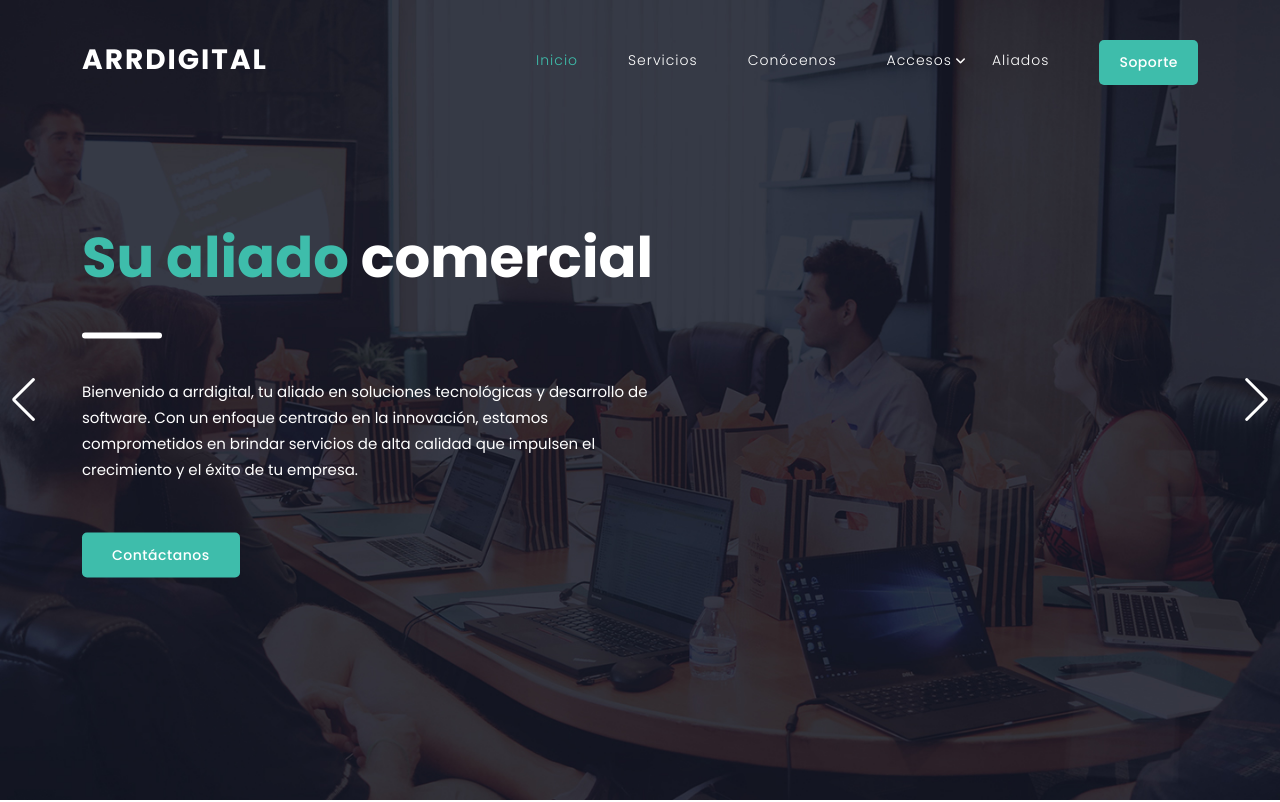
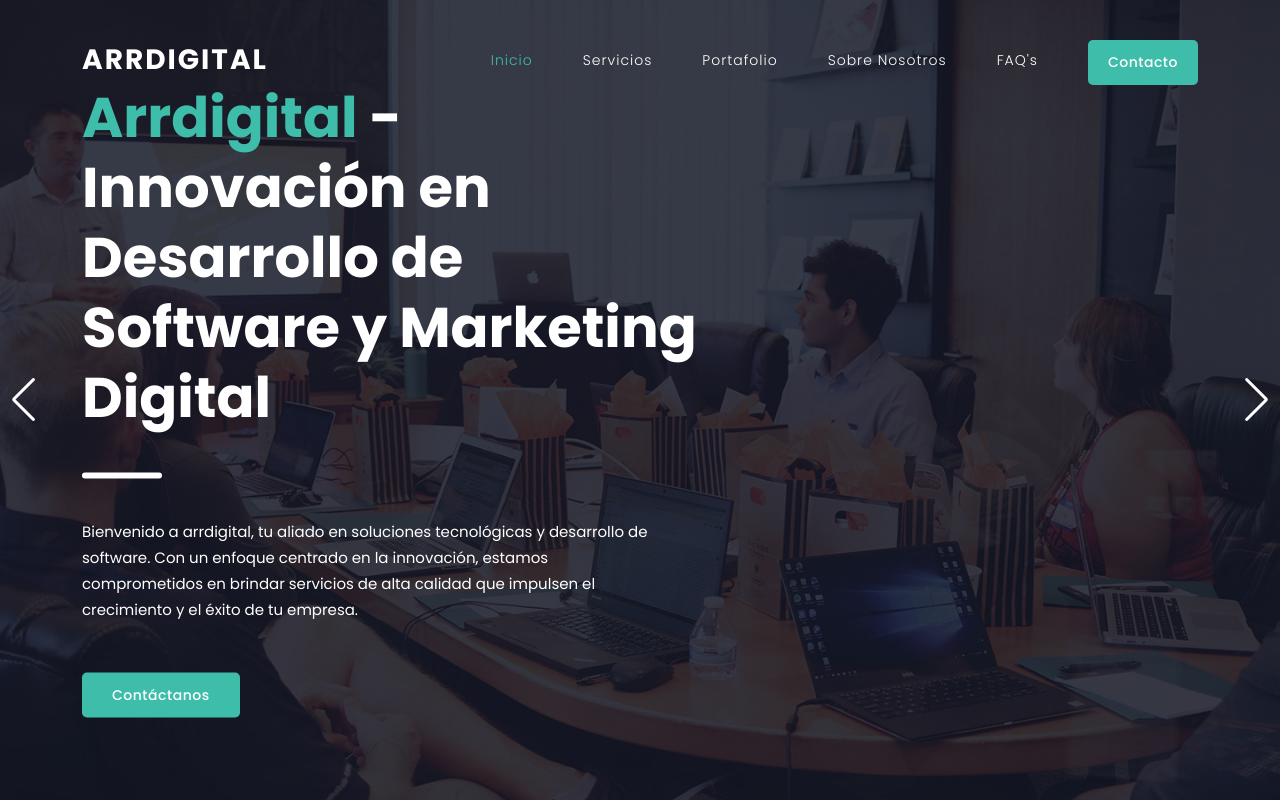
Before and after one commit to rbrenesr/wfd-arrdigital-html, a plain HTML site: page index.html in a window 1280 px wide. Shown: the top 802 px of the page. Drawn offline with nearby package versions, Linux system fonts and the light colour scheme.

Commit message:
wip(index) ajustes de forma en proceso {rb}
 Changes to be committed:
	modified:   index.html

```diff
--- a/index.html
+++ b/index.html
@@ -2,24 +2,32 @@
 <html lang="en">
 
 <head>
-  <title>Servicios de tecnología y software SaaS</title>
+  <title>Servicios de tecnología y software SaaS | Arrdigital</title>
   <meta charset="utf-8">
   <meta name="viewport" content="width=device-width, initial-scale=1, shrink-to-fit=no">
   <meta name="description" content="Desarrollo de Software a la medida, consultoría, seguridad por resultados, SaaS.">
-  <meta name="keywords" content="software, desarrollo, ERP, contabilidad, Saas, consultoría, seguridad, confianza">
-  <meta name="author" content="arrdigital">
-  <meta property="og:title" content="Servicios de tecnología y software SaaS">
+  <meta name="keywords" content="software, desarrollo, ERP, contabilidad, SaaS, consultoría, seguridad, confianza">
+  <meta name="author" content="Arrdigital">
+  <meta property="og:title" content="Servicios de tecnología y software SaaS | Arrdigital">
   <meta property="og:description" content="Desarrollo de Software a la medida, consultoría, seguridad por resultados.">
   <meta property="og:url" content="https://arrdigital.com/">
+  <meta property="og:type" content="website">
+  <meta property="og:image" content="https://arrdigital.com/assets/images/og-image.jpg">
   <link rel="canonical" href="https://arrdigital.com/">
-  <meta name="robots" content="index, our-services ,contact-us">
+  <meta name="robots" content="index, follow">
+
+
+
   <link rel="stylesheet" href="https://fonts.googleapis.com/css2?family=Poppins:wght@100;200;300;400;500;600;700;800;900&display=swap">
   <link href="vendor/bootstrap/css/bootstrap.min.css" rel="stylesheet">
   <link rel="stylesheet" href="assets/css/fontawesome.css">
+
   <link rel="stylesheet" href="assets/css/stiles.css">
   <link rel="stylesheet" href="assets/css/owl.css">
   <link rel="stylesheet" href="assets/css/animate.css">
   <link rel="stylesheet" href="https://unpkg.com/swiper@7/swiper-bundle.min.css">
+
+  <link rel="icon" href="assets/images/favicon.ico" type="image/x-icon">
 </head>
 
 <body>
@@ -29,23 +37,32 @@
         <div class="col-12">
           <nav class="main-nav">
             <a href="index.html" class="logo">
-              <!-- <img src="assets/images/logo.png" alt=""> -->
               arrdigital
             </a>
             <ul class="nav">
               <li class="scroll-to-section"><a href="#top" class="active">Inicio</a></li>
-              <li class="scroll-to-section"><a href="#services">Servicios</a></li>
-              <li class="scroll-to-section"><a href="#about">Conócenos</a></li>
+
+
+              <li class="scroll-to-section"><a href="#about">Servicios</a></li>
+              <li class="scroll-to-section"><a href="#about">Portafolio</a></li>
+
+              <li><a href="contact-us.html">Sobre Nosotros</a></li>
+              <li><a href="contact-us.html">FAQ's</a></li>
+              <li><a href="contact-us.html">Contacto</a></li>
+
+<!--
               <li class="has-sub">
                 <a href="javascript:void(0)">Accesos</a>
                 <ul class="sub-menu">
-                  <li><a href="about-us.html">Conócenos</a></li>
                   <li><a href="our-services.html">Servicios</a></li>
+                  <li><a href="our-services.html">Portafolio</a></li>
+                  <li><a href="about-us.html">Sobre Nosotros</a></li>
                   <li><a href="contact-us.html">Contáctanos</a></li>
+                  <li><a href="contact-us.html">FAQ's</a></li>
                 </ul>
-              </li>
-              <li class="scroll-to-section"><a href="#">Aliados</a></li>
-              <li><a href="contact-us.html">Soporte</a></li>
+              </li> -->
+
+
             </ul>
             <a class='menu-trigger'>
               <span>Menu</span>
@@ -58,13 +75,17 @@
 
   <div class="swiper-container" id="top">
     <div class="swiper-wrapper">
+
+
+
       <div class="swiper-slide">
         <div class="slide-inner" style="background-image:url(assets/images/slide-01.jpg)">
           <div class="container">
             <div class="row">
               <div class="col-lg-8">
                 <div class="header-text">
-                  <h2><em>Su aliado</em> comercial</h2>
+                  <!-- <h2><em>Su aliado</em> comercial</h2> -->
+                  <h2><em>Arrdigital</em> - Innovación en Desarrollo de Software y Marketing Digital</h2>
                   <div class="div-dec"></div>
                   <p>Bienvenido a arrdigital, tu aliado en soluciones tecnológicas y desarrollo de software. Con un
                     enfoque
@@ -81,6 +102,8 @@
           </div>
         </div>
       </div>
+
+
       <div class="swiper-slide">
         <div class="slide-inner" style="background-image:url(assets/images/slide-02.jpg)">
           <div class="container">
@@ -103,6 +126,8 @@
           </div>
         </div>
       </div>
+
+
       <div class="swiper-slide">
         <div class="slide-inner" style="background-image:url(assets/images/slide-03.jpg)">
           <div class="container">
@@ -125,6 +150,9 @@
           </div>
         </div>
       </div>
+
+
+
     </div>
     <div class="swiper-button-next swiper-button-white"></div>
     <div class="swiper-button-prev swiper-button-white"></div>
```
